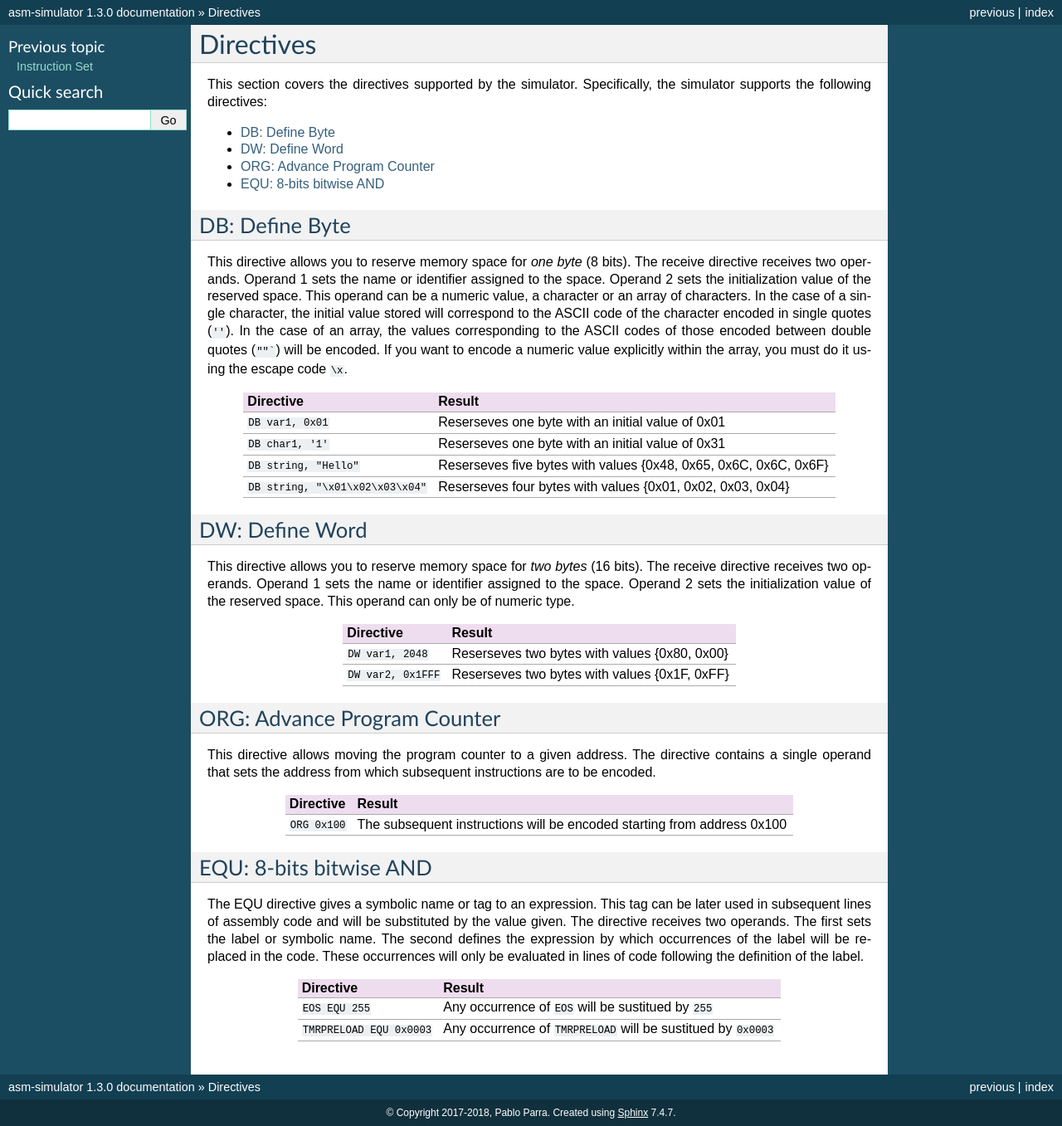
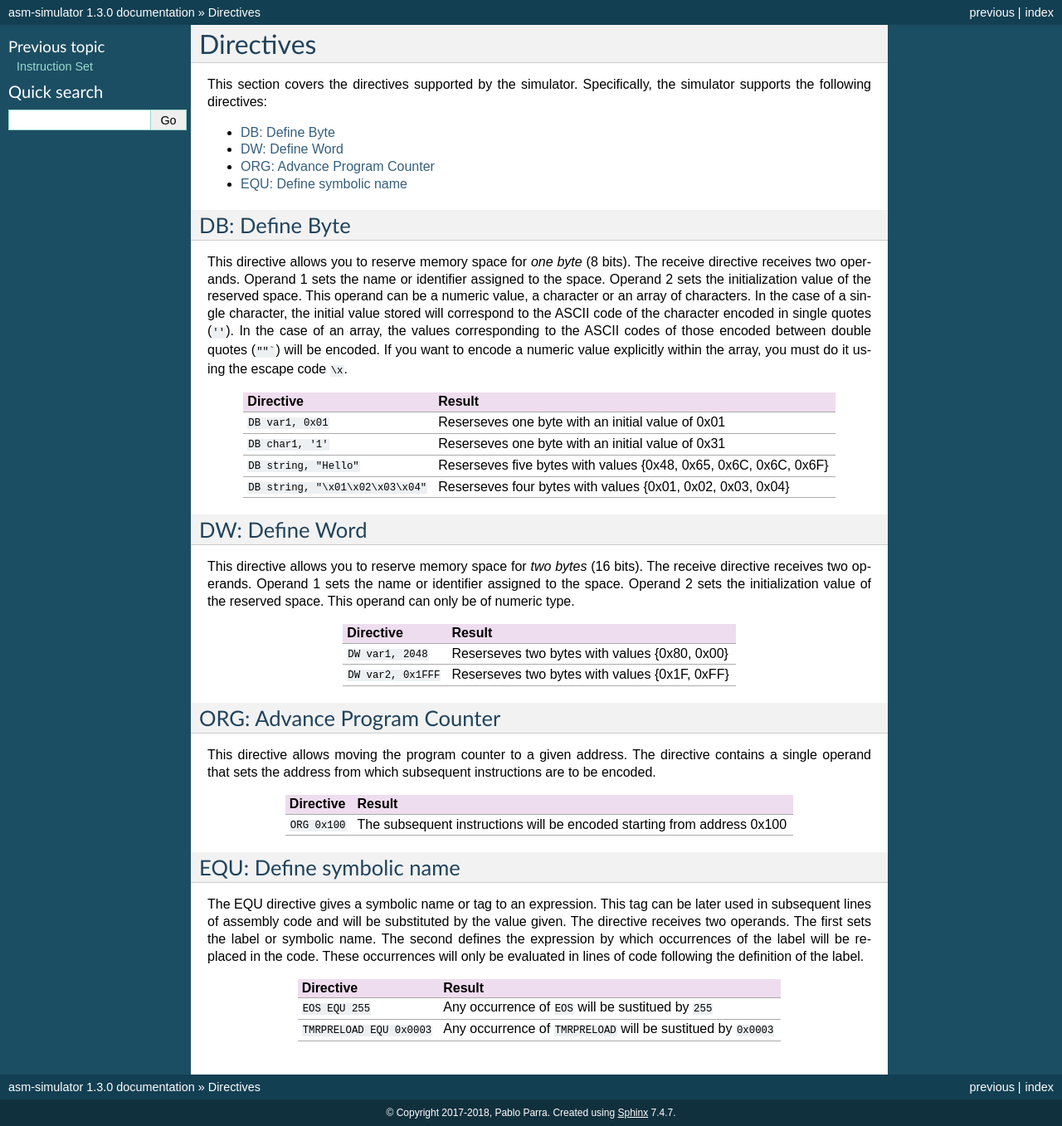
Before and after one commit to parraman/asm-simulator, a Sphinx documentation site: the page built from docs/directives.rst, in a window 1280 px wide. Shown: the whole page at 83% size. Built offline with Sphinx 7.4.7, drawn with Linux system fonts in a browser that asks for light colours.

Commit message:
Minor fix

```diff
--- a/docs/directives.rst
+++ b/docs/directives.rst
@@ -72,8 +72,8 @@ instructions are to be encoded.
 
 .. _directive-equ:
 
-EQU: 8-bits bitwise AND
-^^^^^^^^^^^^^^^^^^^^^^^^
+EQU: Define symbolic name
+^^^^^^^^^^^^^^^^^^^^^^^^^
 
 The EQU directive gives a symbolic name or tag to an expression. This tag can
 be later used in subsequent lines of assembly code and will be substituted by
```
